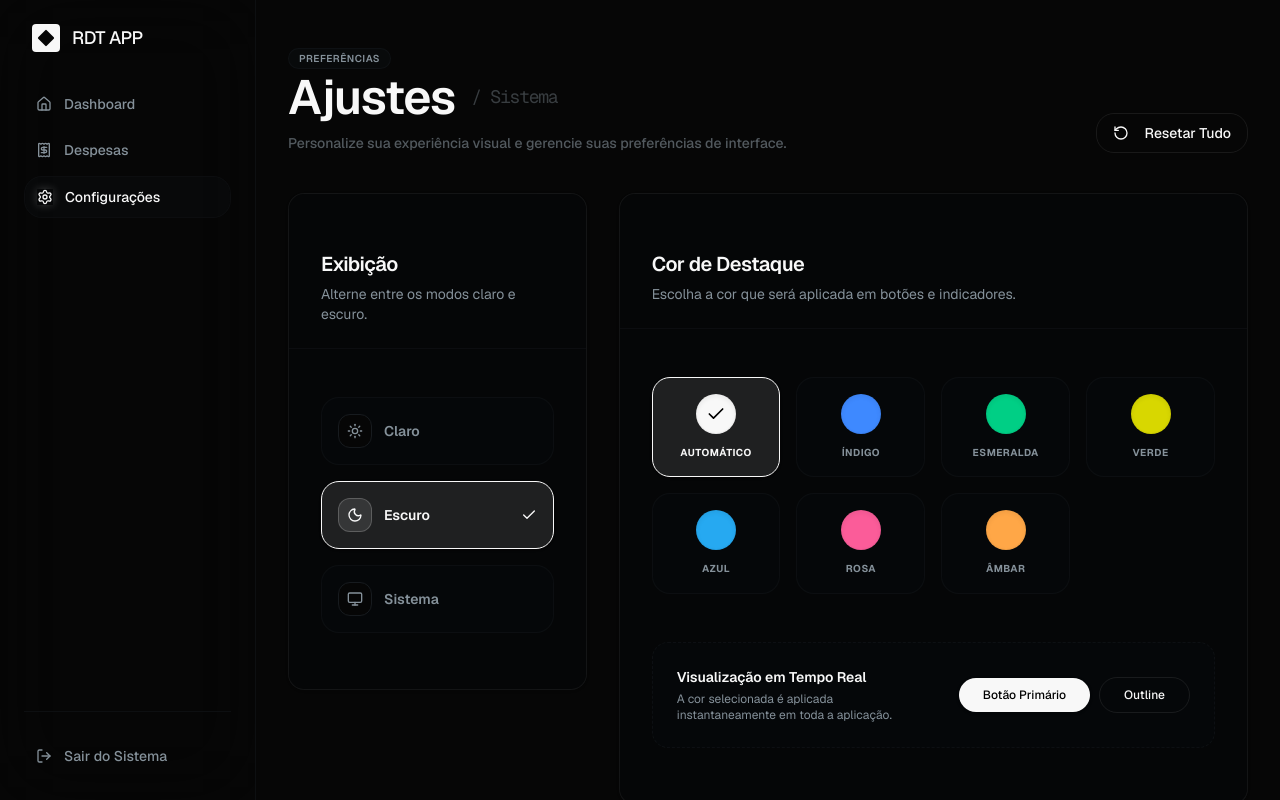
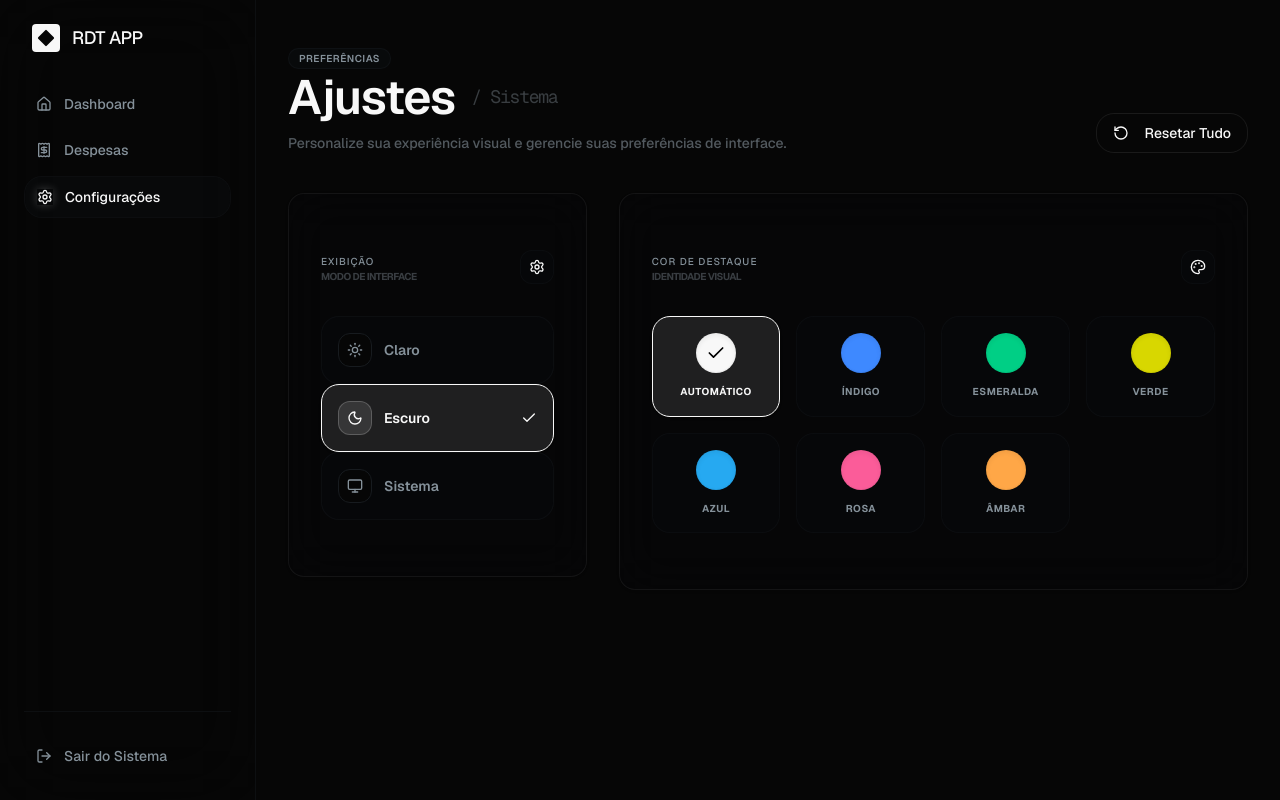
Before and after one commit to lucasgomesc1993/RDT-App, a Next.js app: page /configuracoes in a window 1280 px wide. Built offline with nearby package versions, Linux system fonts and the light colour scheme.

Commit message:
style: sincronização total de design system (KPIs, Config e Tons Pearl)

```diff
--- a/src/app/(dashboard)/configuracoes/page.tsx
+++ b/src/app/(dashboard)/configuracoes/page.tsx
@@ -41,12 +41,17 @@ export default function ConfiguracoesPage() {
 
       <div className="grid lg:grid-cols-3 gap-8 px-4 md:px-0">
         {/* Modo de Exibição */}
-        <Card className="lg:col-span-1 bg-card/40 border-border/40 rounded-2xl overflow-hidden shadow-sm h-fit">
-          <CardHeader className="p-8 border-b border-border/40">
-            <CardTitle className="text-xl font-semibold">Exibição</CardTitle>
-            <CardDescription>Alterne entre os modos claro e escuro.</CardDescription>
-          </CardHeader>
-          <CardContent className="p-8 space-y-4">
+        <Card className="lg:col-span-1 bg-card/25 border-border/30 rounded-2xl overflow-hidden shadow-sm h-fit transition-all duration-300 group">
+          <CardContent className="p-8">
+            <div className="flex items-center justify-between mb-8">
+              <div className="space-y-1">
+                <span className="text-[10px] font-medium uppercase tracking-widest text-muted-foreground">Exibição</span>
+                <p className="text-[10px] text-muted-foreground opacity-40 font-bold uppercase tracking-tighter">Modo de Interface</p>
+              </div>
+              <div className="p-2 rounded-lg bg-muted/20 border border-border/30 text-primary transition-colors group-hover:bg-primary/10 group-hover:border-primary/20">
+                <Settings className="h-4 w-4" />
+              </div>
+            </div>
             {[
               { id: 'light', label: 'Claro', icon: Sun },
               { id: 'dark', label: 'Escuro', icon: Moon },
@@ -75,12 +80,17 @@ export default function ConfiguracoesPage() {
         </Card>
 
         {/* Seleção de Cores */}
-        <Card className="lg:col-span-2 bg-card/40 border-border/40 rounded-2xl overflow-hidden shadow-sm">
-          <CardHeader className="p-8 border-b border-border/40">
-            <CardTitle className="text-xl font-semibold">Cor de Destaque</CardTitle>
-            <CardDescription>Escolha a cor que será aplicada em botões e indicadores.</CardDescription>
-          </CardHeader>
+        <Card className="lg:col-span-2 bg-card/25 border-border/30 rounded-2xl overflow-hidden shadow-sm transition-all duration-300 group">
           <CardContent className="p-8">
+            <div className="flex items-center justify-between mb-8">
+              <div className="space-y-1">
+                <span className="text-[10px] font-medium uppercase tracking-widest text-muted-foreground">Cor de Destaque</span>
+                <p className="text-[10px] text-muted-foreground opacity-40 font-bold uppercase tracking-tighter">Identidade Visual</p>
+              </div>
+              <div className="p-2 rounded-lg bg-muted/20 border border-border/30 text-primary transition-colors group-hover:bg-primary/10 group-hover:border-primary/20">
+                <Palette className="h-4 w-4" />
+              </div>
+            </div>
             <div className="grid grid-cols-2 sm:grid-cols-4 gap-4">
               {accentColors.map((color) => (
                 <button
@@ -90,7 +100,7 @@ export default function ConfiguracoesPage() {
                     "flex flex-col items-center gap-3 p-4 rounded-xl border transition-all duration-300 group",
                     accent.name === color.name
                       ? "border-primary bg-primary/10 shadow-sm"
-                      : "border-border/40 bg-muted/20 hover:bg-muted/40"
+                      : "border-border/30 bg-muted/20 hover:bg-muted/30"
                   )}
                 >
                   <div
@@ -109,16 +119,6 @@ export default function ConfiguracoesPage() {
               ))}
             </div>
 
-            <div className="mt-12 p-6 rounded-2xl bg-muted/20 border border-dashed border-border/50 flex flex-col md:flex-row items-center justify-between gap-6">
-              <div className="space-y-1">
-                <h4 className="text-sm font-semibold text-foreground">Visualização em Tempo Real</h4>
-                <p className="text-xs text-muted-foreground">A cor selecionada é aplicada instantaneamente em toda a aplicação.</p>
-              </div>
-              <div className="flex gap-2">
-                <Button variant="default" size="sm" className="rounded-xl px-6 h-9">Botão Primário</Button>
-                <Button variant="outline" size="sm" className="rounded-xl px-6 h-9 border-border/50">Outline</Button>
-              </div>
-            </div>
           </CardContent>
         </Card>
       </div>
--- a/src/app/(dashboard)/page.tsx
+++ b/src/app/(dashboard)/page.tsx
@@ -114,7 +114,7 @@ export default function DashboardPage() {
       <div className="flex flex-col md:flex-row md:items-end justify-between gap-6 px-4 md:px-0">
         <header className="space-y-3">
           <div className="flex items-center gap-2 mb-1">
-            <span className="px-2.5 py-0.5 rounded-full bg-muted/40 text-muted-foreground text-[10px] font-semibold uppercase tracking-wider border border-border/50">Visão Geral</span>
+            <span className="px-2.5 py-0.5 rounded-full bg-muted/20 text-muted-foreground text-[10px] font-semibold uppercase tracking-wider border border-border/30">Visão Geral</span>
           </div>
           <h1 className="text-4xl md:text-5xl font-semibold tracking-tight text-foreground">
             Dashboard
@@ -130,10 +130,10 @@ export default function DashboardPage() {
           { label: 'Pendente Reembolso', value: stats.pending, icon: AlertCircle },
           { label: 'Total Pago', value: stats.paid, icon: CheckCircle2 },
         ].map((stat, i) => (
-          <div key={i} className="group relative overflow-hidden rounded-2xl border border-border/40 bg-card/40 p-8 transition-all duration-300 hover:bg-muted/20 shadow-sm">
+          <div key={i} className="group relative overflow-hidden rounded-2xl border border-border/30 bg-card/20 p-8 transition-all duration-300 hover:bg-muted/10 shadow-sm">
             <div className="flex items-center justify-between mb-6">
               <span className="text-[10px] font-medium uppercase tracking-widest text-muted-foreground">{stat.label}</span>
-              <div className="p-2 rounded-lg bg-muted/40 border border-border/50 text-primary transition-colors group-hover:bg-primary/10 group-hover:border-primary/20">
+              <div className="p-2 rounded-lg bg-muted/20 border border-border/30 text-primary transition-colors group-hover:bg-primary/10 group-hover:border-primary/20">
                 <stat.icon className="h-4 w-4" />
               </div>
             </div>
@@ -194,7 +194,7 @@ export default function DashboardPage() {
           </div>
         </div>
 
-        <div className="rounded-2xl border border-border/40 bg-card/30 p-5 pb-10 sm:p-8 space-y-6 sm:space-y-8 transition-all duration-300 shadow-sm">
+        <div className="rounded-2xl border border-border/30 bg-card/20 p-5 pb-10 sm:p-8 space-y-6 sm:space-y-8 transition-all duration-300 shadow-sm">
           <div className="flex items-center justify-between">
             <div className="space-y-1">
               <h3 className="text-lg font-semibold flex items-center gap-2 text-foreground">
```
Also changed, not shown: src/app/(dashboard)/despesas/page.tsx (+10 -10 lines).
